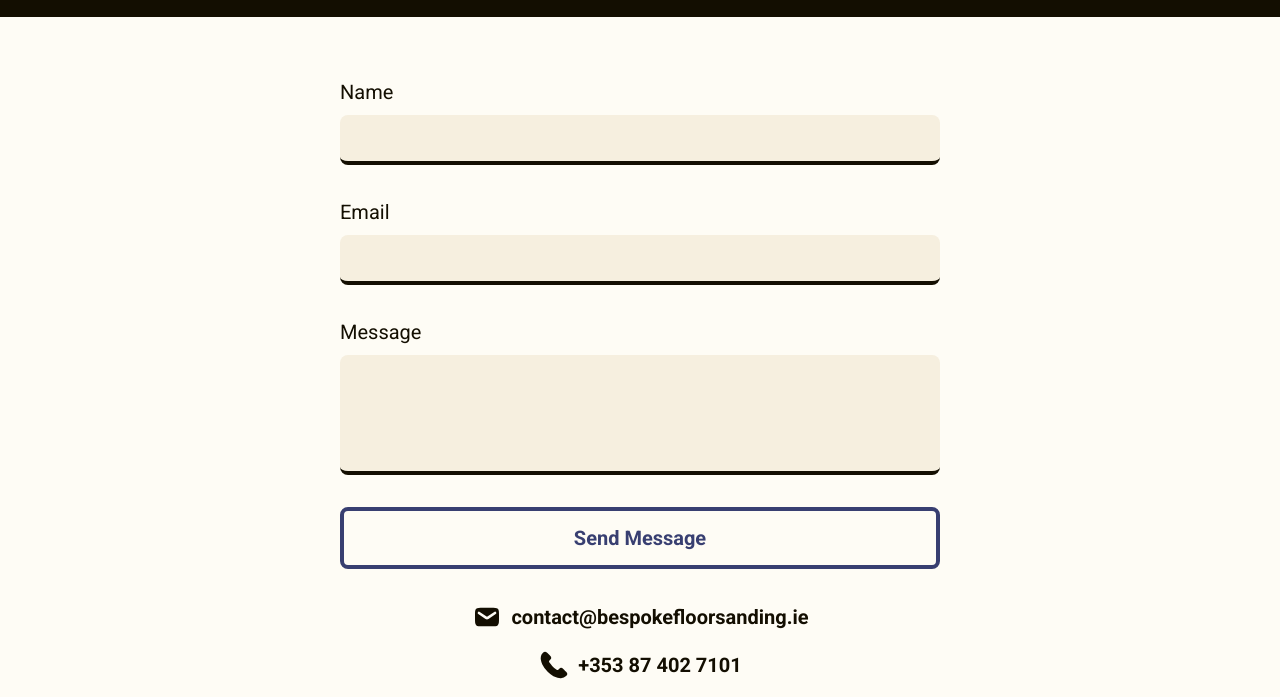
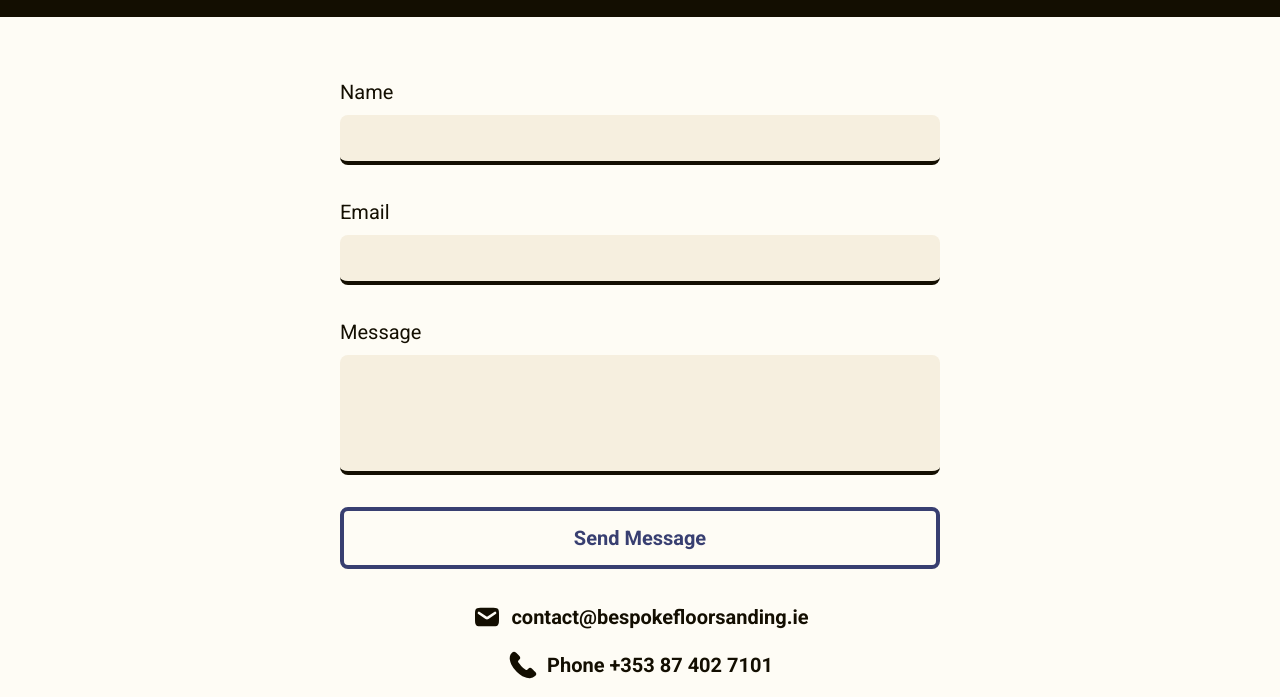
Before and after one commit to dmccaffrey01/bespoke-nygell, an Astro site: page /contact in a window 1280 px wide. Shown: the part 103-800 px from the top of the page. Built offline with nearby package versions, Linux system fonts and the light colour scheme; Astro itself is replaced by a stand-in of ours.

Commit message:
test deploy again

```diff
--- a/astro.config.mjs
+++ b/astro.config.mjs
@@ -5,4 +5,5 @@ export default defineConfig({
   site: 'https://bespokefloorsanding.ie',
   integrations: [sitemap()],
   output: 'static',
+  base: '/',
 });
--- a/src/layouts/contact/Form.astro
+++ b/src/layouts/contact/Form.astro
@@ -30,7 +30,7 @@ import '/src/styles/layouts/contact/form.scss';
                 <div class="icon-container text-secondary">
                     <svg xmlns="http://www.w3.org/2000/svg" width="24" height="24" viewBox="0 0 24 24"><path fill="currentColor" d="M21.963 18.855a2.74 2.74 0 0 1-.898 1.47a5.36 5.36 0 0 1-3.848 1.602h-.358a11.4 11.4 0 0 1-4.287-1.082c-.326-.153-.643-.296-1.02-.47A19.8 19.8 0 0 1 7.253 17.1a18.6 18.6 0 0 1-4.012-5.451A11.9 11.9 0 0 1 2.15 8.106a6.5 6.5 0 0 1 .418-3.808a7 7 0 0 1 1.174-1.48a2.3 2.3 0 0 1 1.634-.745a2.54 2.54 0 0 1 1.725.95c.47.52 1.02 1.02 1.52 1.55l.644.634c.38.333.615.802.653 1.306c.001.464-.17.911-.48 1.256a9 9 0 0 1-.622.694l-.215.225a1.15 1.15 0 0 0-.286.418c-.052.154-.07.318-.05.48c.164.444.421.848.755 1.184c.52.704 1.02 1.317 1.582 2.042a13.3 13.3 0 0 0 3.4 2.807c.123.1.27.167.428.194c.14.021.281 0 .408-.062a3.5 3.5 0 0 0 1.021-.826c.36-.444.882-.726 1.45-.787a2.04 2.04 0 0 1 1.46.623q.35.302.663.643l.306.327l.317.306c.193.194.377.368.56.572q.5.43.93.929c.293.374.441.842.418 1.317"/></svg>
                 </div>
-                <p class="text text-md text-secondary">+353 87 402 7101</p>
+                <p class="text text-md text-secondary">Phone +353 87 402 7101</p>
             </div>
         </div>
     </div>
```
